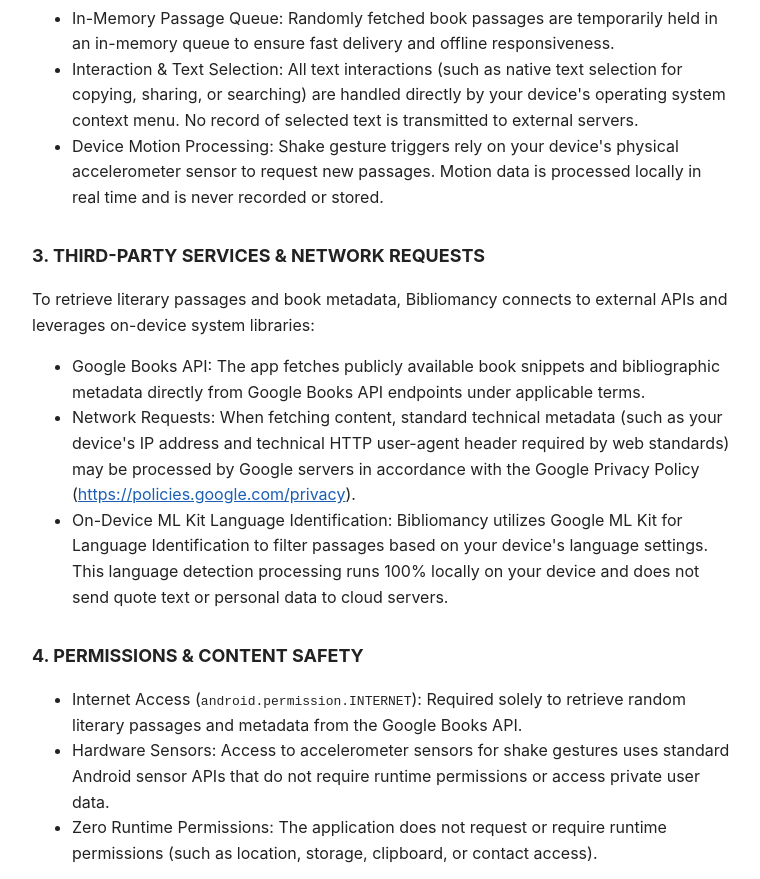
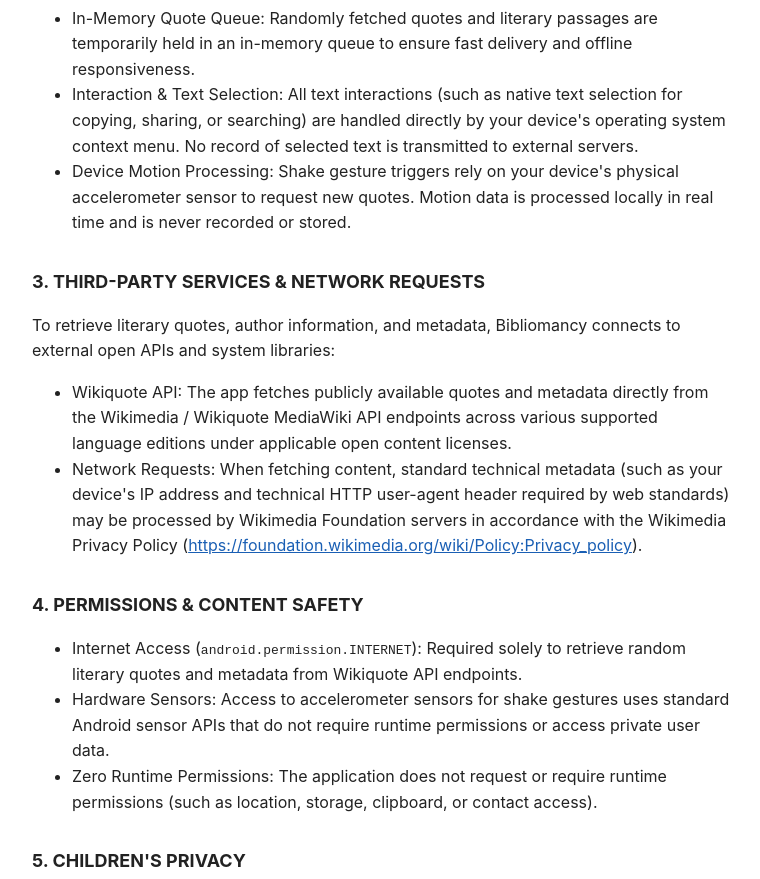
Before and after one commit to yuriistest/bibliomancy-legal, a plain HTML site: page index.html in a window 1280 px wide. Shown: the part 700-1579 px from the top of the page, without its empty margins (258-1018 px from the left). Drawn offline with Linux system fonts and the light colour scheme.

Commit message:
Update index.html

```diff
--- a/index.html
+++ b/index.html
@@ -21,7 +21,7 @@
 <body>
 
 <h1>Privacy Policy for Bibliomancy</h1>
-<p>Effective Date: August 12, 2026</p>
+<p>Effective Date: August 18, 2026</p>
 
 <p>At Bibliomancy, we respect your privacy and are committed to protecting your personal data. This Privacy Policy explains how our mobile application operates, how data is handled, and your privacy rights.</p>
 
@@ -37,22 +37,21 @@
 <h2>2. LOCAL DATA STORAGE ON YOUR DEVICE</h2>
 <p>All user interaction history and temporary cache data are processed strictly locally on your device using standard Android storage mechanisms:</p>
 <ul>
-  <li>In-Memory Passage Queue: Randomly fetched book passages are temporarily held in an in-memory queue to ensure fast delivery and offline responsiveness.</li>
+  <li>In-Memory Quote Queue: Randomly fetched quotes and literary passages are temporarily held in an in-memory queue to ensure fast delivery and offline responsiveness.</li>
   <li>Interaction & Text Selection: All text interactions (such as native text selection for copying, sharing, or searching) are handled directly by your device's operating system context menu. No record of selected text is transmitted to external servers.</li>
-  <li>Device Motion Processing: Shake gesture triggers rely on your device's physical accelerometer sensor to request new passages. Motion data is processed locally in real time and is never recorded or stored.</li>
+  <li>Device Motion Processing: Shake gesture triggers rely on your device's physical accelerometer sensor to request new quotes. Motion data is processed locally in real time and is never recorded or stored.</li>
 </ul>
 
 <h2>3. THIRD-PARTY SERVICES & NETWORK REQUESTS</h2>
-<p>To retrieve literary passages and book metadata, Bibliomancy connects to external APIs and leverages on-device system libraries:</p>
+<p>To retrieve literary quotes, author information, and metadata, Bibliomancy connects to external open APIs and system libraries:</p>
 <ul>
-  <li>Google Books API: The app fetches publicly available book snippets and bibliographic metadata directly from Google Books API endpoints under applicable terms.</li>
-  <li>Network Requests: When fetching content, standard technical metadata (such as your device's IP address and technical HTTP user-agent header required by web standards) may be processed by Google servers in accordance with the Google Privacy Policy (<a href="https://policies.google.com/privacy">https://policies.google.com/privacy</a>).</li>
-  <li>On-Device ML Kit Language Identification: Bibliomancy utilizes Google ML Kit for Language Identification to filter passages based on your device's language settings. This language detection processing runs 100% locally on your device and does not send quote text or personal data to cloud servers.</li>
+  <li>Wikiquote API: The app fetches publicly available quotes and metadata directly from the Wikimedia / Wikiquote MediaWiki API endpoints across various supported language editions under applicable open content licenses.</li>
+  <li>Network Requests: When fetching content, standard technical metadata (such as your device's IP address and technical HTTP user-agent header required by web standards) may be processed by Wikimedia Foundation servers in accordance with the Wikimedia Privacy Policy (<a href="https://foundation.wikimedia.org/wiki/Policy:Privacy_policy">https://foundation.wikimedia.org/wiki/Policy:Privacy_policy</a>).</li>
 </ul>
 
 <h2>4. PERMISSIONS & CONTENT SAFETY</h2>
 <ul>
-  <li>Internet Access (<code>android.permission.INTERNET</code>): Required solely to retrieve random literary passages and metadata from the Google Books API.</li>
+  <li>Internet Access (<code>android.permission.INTERNET</code>): Required solely to retrieve random literary quotes and metadata from Wikiquote API endpoints.</li>
   <li>Hardware Sensors: Access to accelerometer sensors for shake gestures uses standard Android sensor APIs that do not require runtime permissions or access private user data.</li>
   <li>Zero Runtime Permissions: The application does not request or require runtime permissions (such as location, storage, clipboard, or contact access).</li>
 </ul>
```
